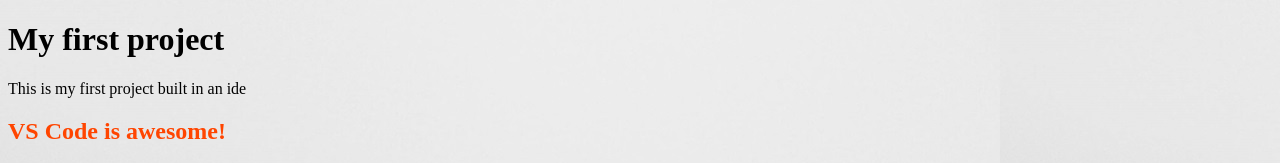
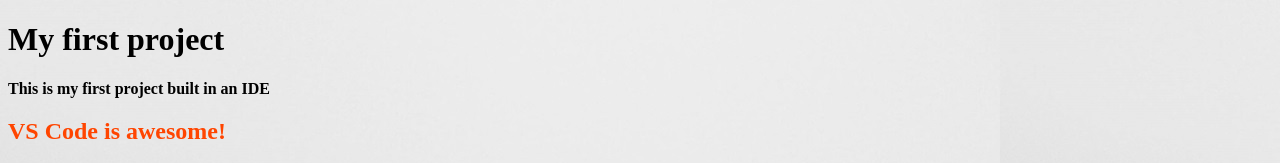
Before and after one commit to TonyWalker-coder/my-first-project, a plain HTML site: page index.html in a window 1280 px wide. Shown: the top 163 px of the page. Drawn offline with Linux system fonts and the light colour scheme.

Commit message:
Add document title and styled paragraph elements

```diff
--- a/assets/css/style.css
+++ b/assets/css/style.css
@@ -5,3 +5,6 @@
 h2{
   color:orangered;
 }
+p{
+  font-weight: bold;
+}
--- a/index.html
+++ b/index.html
@@ -3,12 +3,12 @@
   <head>
     <meta charset="UTF-8" />
     <meta name="viewport" content="width=device-width, initial-scale=1.0" />
-    <title>My First Project</title>
+    <title>My Very First Project</title>
     <link rel="stylesheet" href="/assets/css/style.css" />
   </head>
   <body>
     <h1>My first project</h1>
-    <p>This is my first project built in an ide</p>
+    <p>This is my first project built in an IDE</p>
     <h2>VS Code is awesome!</h2>
     <img src="/assets/images/ci-logo.png" alt="code institute logo" />
   </body>
```
